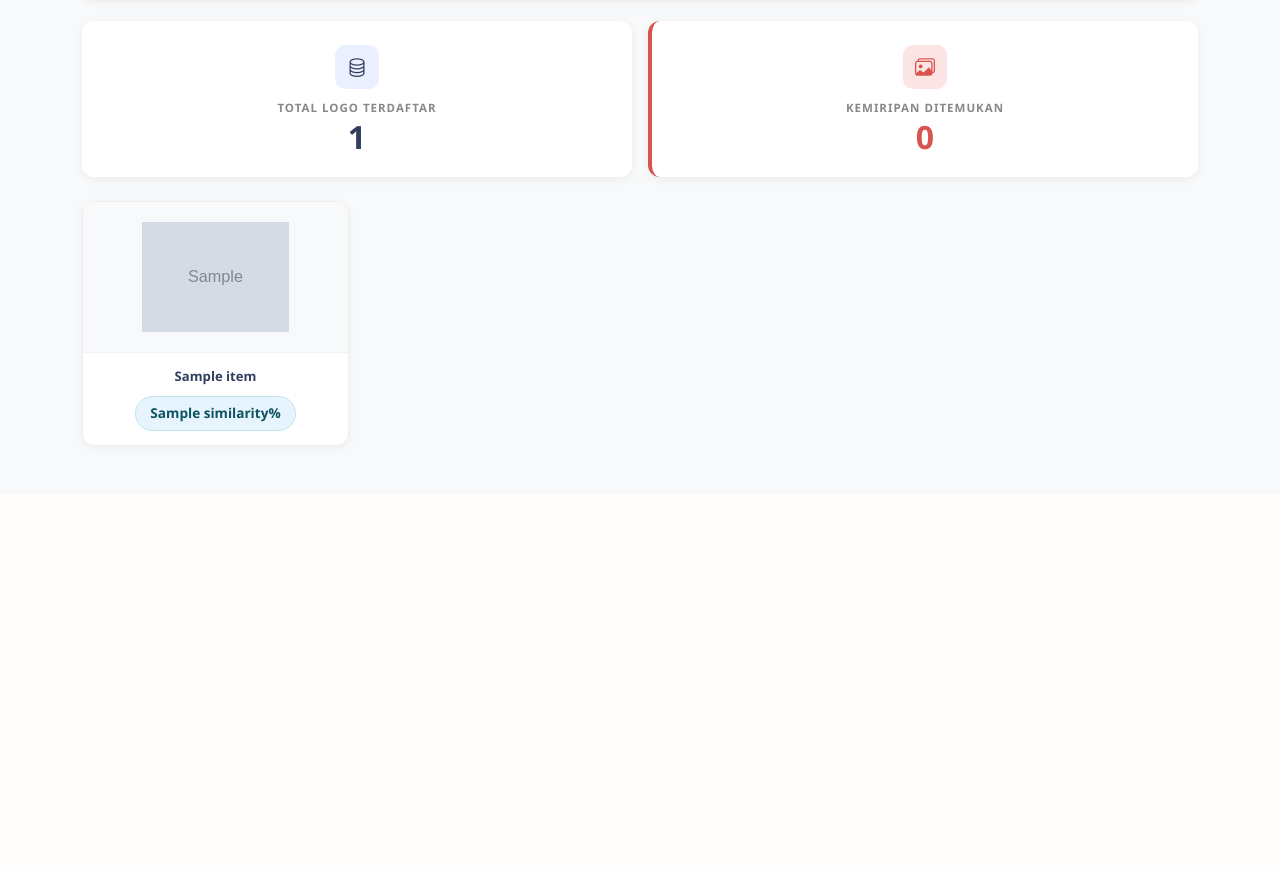
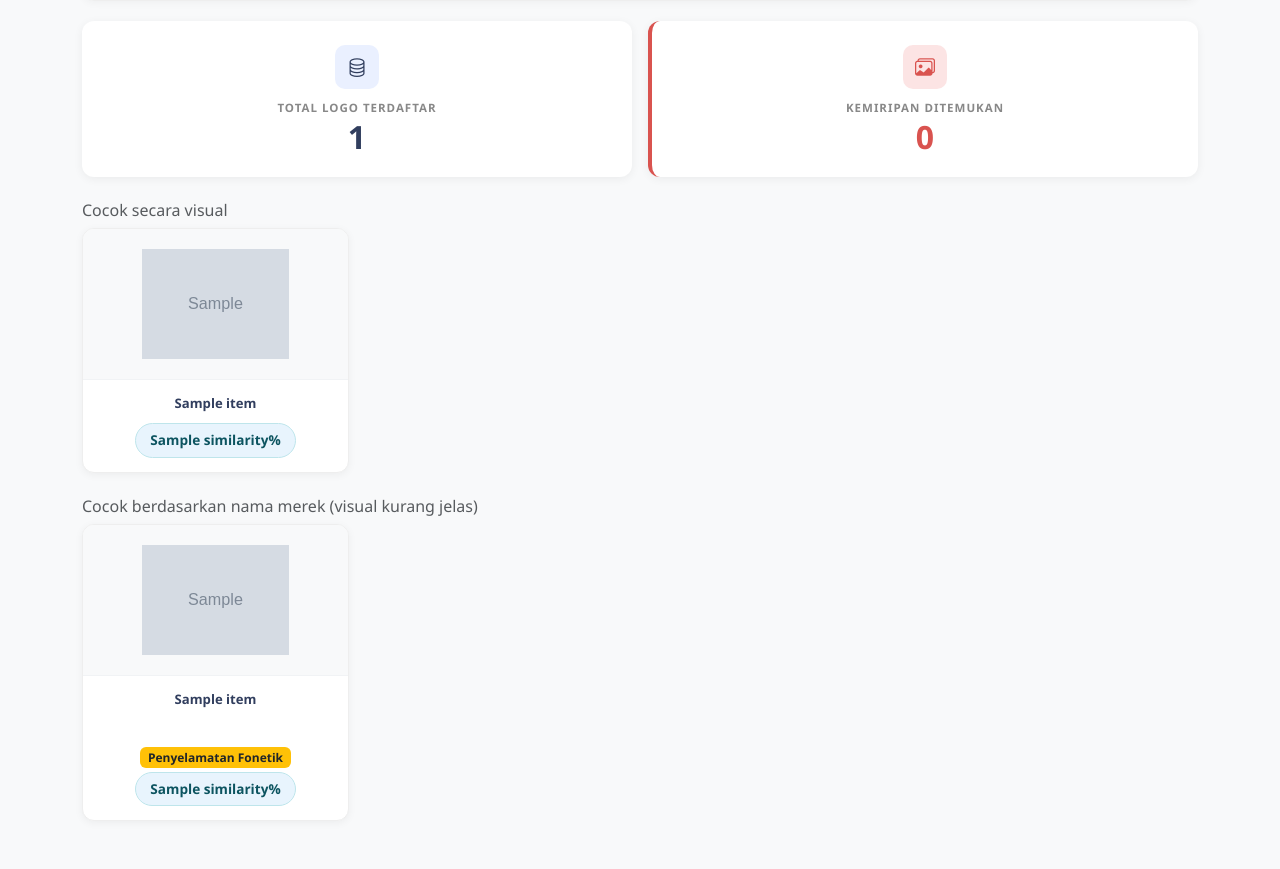
Before and after one commit to fan2812/fonetik, a Django app: template templates/logo_search.html in a window 1280 px wide. Shown: the part 571-1440 px from the top of the page. Before the commit the page ends 1019 px from the top, so only its background shows below. Run offline with Django 5.2, Linux system fonts and the light colour scheme; the template is opened without the code that fills it: most values are stand-ins (such as "Sample title", 1, 10 or a date in 2020); grey boxes marked "Sample" are stand-in pictures; parts of the project's set-up code (start-up, migrations or seed data) failed here and were passed over.

Commit message:
Kantor: grouping hasil visual vs rescue fonetik + badge

```diff
--- a/templates/logo_search.html
+++ b/templates/logo_search.html
@@ -220,9 +220,12 @@
         </div>
     </div>
 
-    {% if results %}
+    {% if hasil_visual or hasil_rescue %}
+
+        {% if hasil_visual %}
+        <h6 class="text-muted mt-2 mb-2">Cocok secara visual</h6>
     <div class="row g-3">
-        {% for item in results %}
+        {% for item in hasil_visual %}
         <div class="col-lg-3 col-md-4 col-sm-6">
             <div class="logo-result-card">
                 <div class="logo-img-wrap">
@@ -247,7 +250,35 @@
         </div>
         {% endfor %}
     </div>
-    {% else %}
+    {% endif %}
+
+    {% if hasil_rescue %}
+    <h6 class="text-muted mt-4 mb-2">Cocok berdasarkan nama merek (visual kurang jelas)</h6>
+    <div class="row g-3">
+        {% for item in hasil_rescue %}
+        <div class="col-lg-3 col-md-4 col-sm-6">
+            <div class="logo-result-card">
+                <div class="logo-img-wrap">
+                    {% if item.logo_url %}
+                    <img src="{{ item.logo_url }}" alt="{{ item.nama_merek }}"
+                    style="cursor:zoom-in;"
+                    onclick="showZoom('{{ item.logo_url }}', '{{ item.nama_merek }}')">
+                    {% else %}
+                    <i class="bi bi-image" style="font-size:40px;color:#dee2e6;"></i>
+                    {% endif %}
+                </div>
+                <div class="logo-card-body">
+                    <div class="logo-card-name" title="{{ item.nama_merek }}">{{ item.nama_merek }}</div><br>
+                    <span class="badge bg-warning text-dark mb-1">Penyelamatan Fonetik</span><br>
+                    <span class="score-badge low-match">{{ item.similarity }}%</span>
+                </div>
+            </div>
+        </div>
+        {% endfor %}
+    </div>
+    {% endif %}
+
+{% else %}
     <div class="empty-state">
         {% if query_logo %}
             <i class="bi bi-search"></i>
```
Also changed, not shown: penelusuran_fonetik/views.py (+8 -3 lines).
